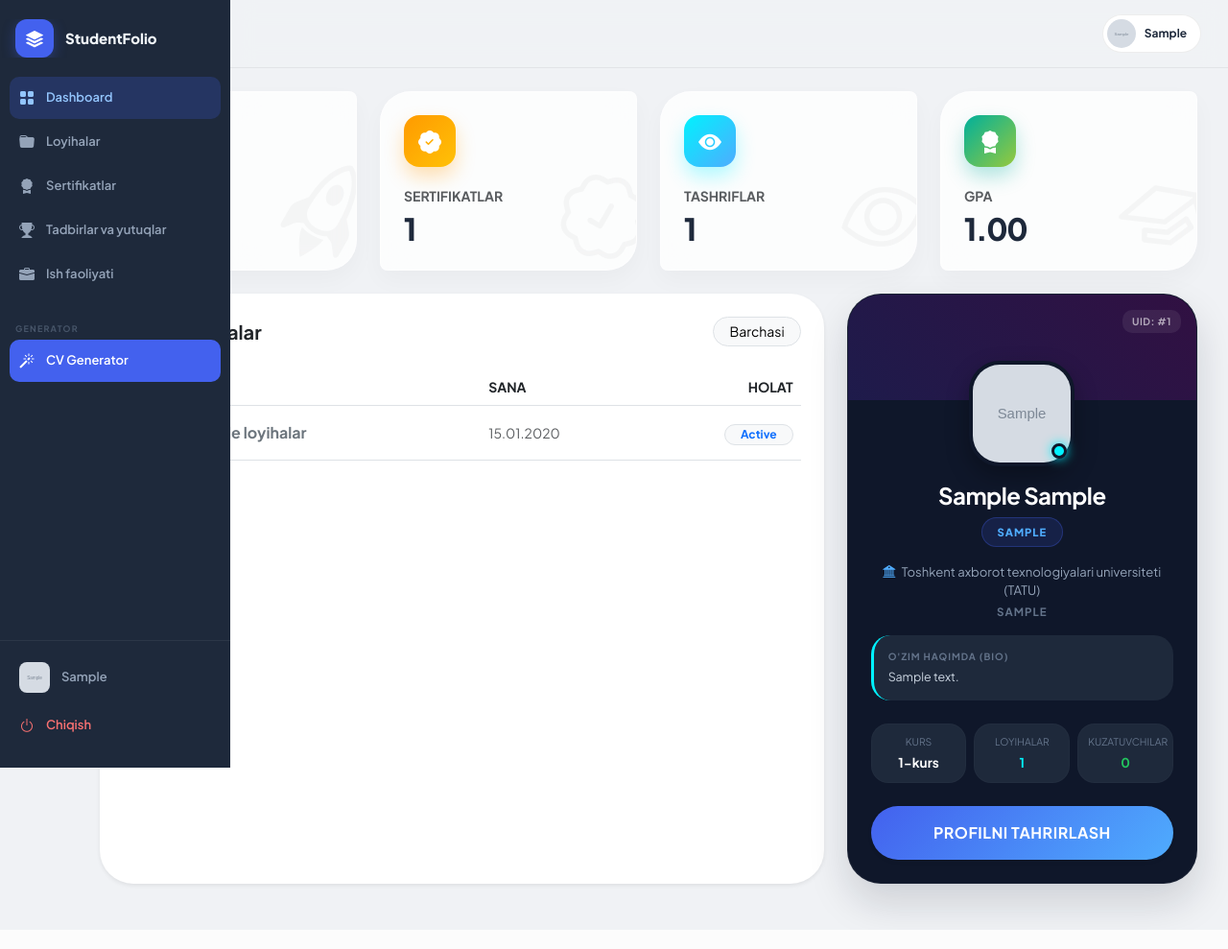
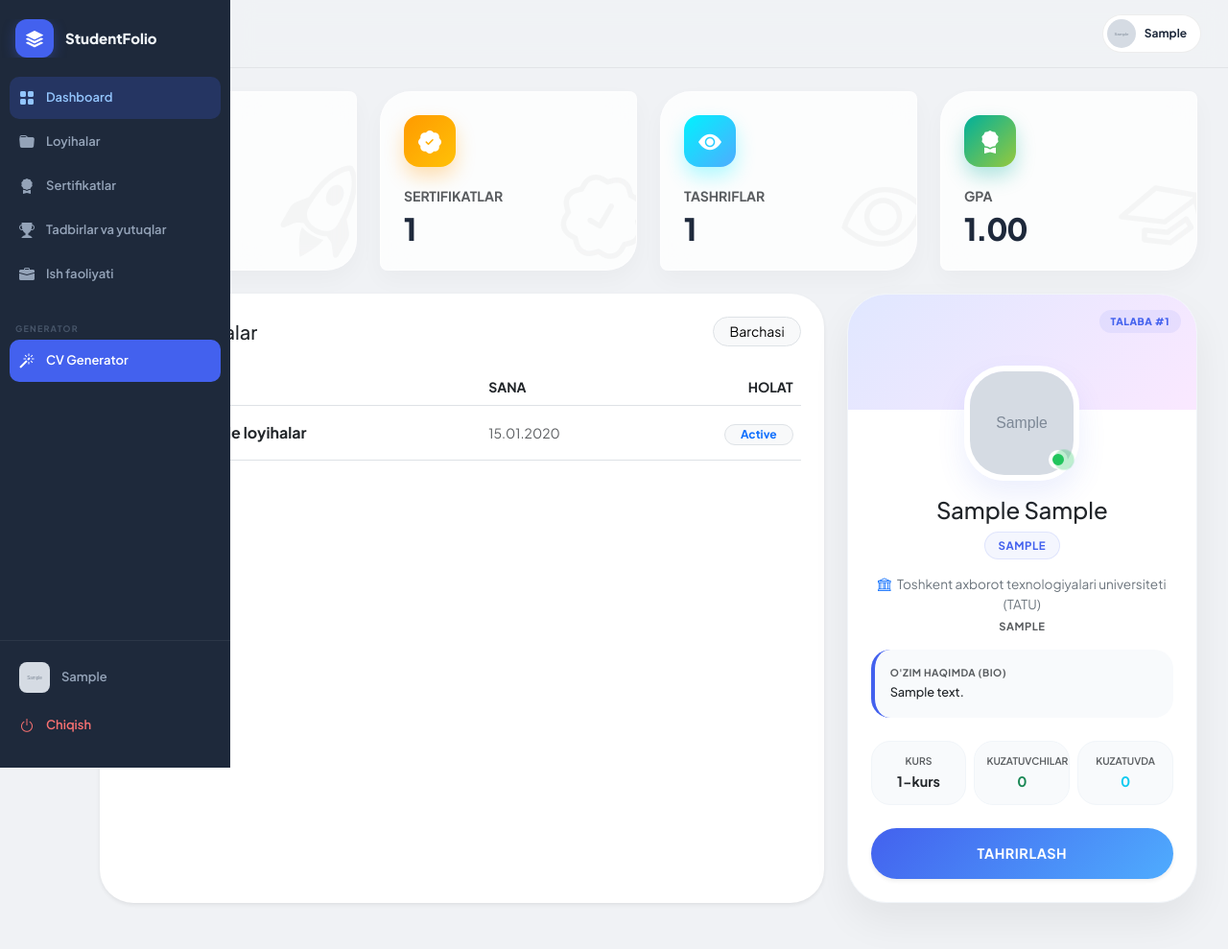
Before and after one commit to AcoderM-tech/StudentFolio, a Django app: page /dashboard/ in a window 1280 px wide. Shown: the whole page at 96% size. Run offline with Django 5.2, Linux system fonts and the light colour scheme; a user stored in the database is signed in; tables that the repository leaves empty hold one stand-in row (values such as "Sample post"); grey boxes marked "Sample" are stand-in pictures.

Commit message:
Refactor CSS styles and update HTML structure

```diff
--- a/templates/dashboard/index.html
+++ b/templates/dashboard/index.html
@@ -2,7 +2,7 @@
 
 {% block content %}
 <style>
-    /* 1. ICON GLOW & GRADIENTS */
+    /* 1. ICON GLOW & GRADIENTS (Asl holatida qoldi, tegilmadi) */
     .bg-glow-primary {
         background: linear-gradient(135deg, #4361ee, #4facfe);
         box-shadow: 0 10px 20px rgba(67, 97, 238, 0.3);
@@ -20,7 +20,7 @@
         box-shadow: 0 10px 20px rgba(0, 176, 155, 0.3);
     }
 
-    /* 2. ASIMMETRIK ULTRA CARDLAR (STATISTIKA) */
+    /* 2. ASIMMETRIK ULTRA CARDLAR (Asl holatida qoldi, tegilmadi) */
     .ultra-card {
         border: 1px solid rgba(255, 255, 255, 0.4);
         border-radius: 32px 8px 32px 8px;
@@ -45,12 +45,13 @@
         width: 54px; height: 54px;
         border-radius: 16px;
         display: flex; align-items: center; justify-content: center;
-        font-size: 24px;
+        font-size: 24px; /* Ikona hajmi */
         margin-bottom: 20px;
         position: relative; z-index: 2;
-        color: white !important;
+        color: white !important; /* Ikona rangi oq bo'lishi shart */
     }
 
+    /* Orqa fondagi ulkan shaffof ikonalar (Asl holatida qoldi) */
     .ultra-bg-icon {
         position: absolute;
         right: -10px; bottom: -10px;
@@ -73,106 +74,77 @@
         margin-bottom: 0;
     }
 
-    /* 3. PREMIUM DARK CYBER PROFIL CARD STYLLARI */
-    .cyber-profile-card {
-        background: #0f172a; /* To'q ko'k-qora fon */
-        border-radius: 35px;
-        overflow: hidden;
-        box-shadow: 0 20px 40px rgba(15, 23, 42, 0.15);
-        border: 1px solid rgba(255, 255, 255, 0.05);
-        transition: all 0.4s ease;
+    /* 3. PROFILE & TABLE (Oq rangli premium va simmetrik yangi styllar) */
+    .profile-card-artistic {
+        background: #ffffff; border-radius: 40px; overflow: hidden;
+        box-shadow: 0 20px 40px rgba(0,0,0,0.06);
+        border: 1px solid #f1f5f9;
     }
-
-    .cyber-profile-card:hover {
-        transform: translateY(-5px);
-        box-shadow: 0 30px 60px rgba(67, 97, 238, 0.15);
-        border-color: rgba(67, 97, 238, 0.2);
-    }
-
-    .cyber-banner {
-        height: 110px;
-        background: linear-gradient(45deg, #1e1b4b, #311042);
+    .profile-banner-art {
+        height: 120px; background: linear-gradient(135deg, #e0e7ff 0%, #fae8ff 100%); /* Oq va och elementlar uchun mayin gradient */
         position: relative;
     }
+    .profile-img-squircle {
+        width: 120px; height: 120px; border-radius: 42px;
+        border: 6px solid #ffffff; object-fit: cover;
+        box-shadow: 0 15px 30px rgba(67, 97, 238, 0.1);
+    }
+    .status-dot-pulse {
+        position: absolute; bottom: 12px; right: 12px;
+        width: 20px; height: 20px; background: #22c55e;
+        border: 4px solid #ffffff; border-radius: 50%;
+    }
+    .status-dot-pulse::after {
+        content: ""; position: absolute; width: 100%; height: 100%;
+        background: #22c55e; border-radius: 50%; animation: pulse-ring 2s infinite;
+    }
+    @keyframes pulse-ring { 0% { transform: scale(1); opacity: 0.6; } 100% { transform: scale(2.5); opacity: 0; } }
 
-    .cyber-avatar-wrap {
-        margin-top: -55px;
-        position: relative;
-        display: inline-block;
-    }
-
-    .cyber-img {
-        width: 110px;
-        height: 110px;
-        border-radius: 32px;
-        border: 4px solid #0f172a;
-        object-fit: cover;
-        box-shadow: 0 10px 25px rgba(0, 0, 0, 0.3);
-        background: #1e293b;
-    }
-
-    .cyber-status-dot {
-        position: absolute;
-        bottom: 8px;
-        right: 8px;
-        width: 16px;
-        height: 16px;
-        background: #00f2fe;
-        border: 3px solid #0f172a;
-        border-radius: 50%;
-        box-shadow: 0 0 12px #00f2fe;
-    }
-
-    .cyber-badge-job {
-        background: rgba(67, 97, 238, 0.15);
-        color: #4facfe;
-        border: 1px solid rgba(67, 97, 238, 0.3);
-        font-size: 0.7rem;
-        letter-spacing: 1px;
-        padding: 6px 16px;
+    /* Ish sohasi va Bio uchun yorug' va toza elementlar */
+    .wow-badge-job {
+        background: rgba(67, 97, 238, 0.06);
+        color: #4361ee;
+        border: 1px solid rgba(67, 97, 238, 0.12);
+        font-size: 0.72rem;
+        letter-spacing: 0.5px;
+        padding: 5px 14px;
         border-radius: 50px;
         display: inline-block;
-        font-weight: 800;
+        font-weight: 700;
     }
-
-    .cyber-bio-box {
-        background: #1e293b;
+    .wow-bio-box {
+        background: #f8fafc;
         border-radius: 20px;
-        padding: 15px;
+        padding: 16px;
         text-align: left;
-        border-left: 3px solid #00f2fe;
+        border-left: 4px solid #4361ee;
     }
-
-    .cyber-metric-box {
-        background: #1e293b;
-        border-radius: 18px;
-        padding: 10px;
+    .wow-metric-box {
+        background: #f8fafc;
+        border: 1px solid #f1f5f9;
+        border-radius: 20px;
+        padding: 12px;
         height: 100%;
         display: flex;
         flex-direction: column;
         justify-content: center;
-        border: 1px solid rgba(255, 255, 255, 0.02);
         transition: 0.3s;
     }
-    .cyber-metric-box:hover {
-        background: #24344d;
-        border-color: rgba(255, 255, 255, 0.05);
+    .wow-metric-box:hover {
+        background: #f1f5f9;
     }
-
-    .cyber-id-chip {
-        background: rgba(255, 255, 255, 0.07);
-        color: rgba(255, 255, 255, 0.6);
-        padding: 4px 10px;
-        border-radius: 10px;
+    .wow-id-chip {
+        background: rgba(67, 97, 238, 0.08);
+        color: #4361ee;
+        padding: 4px 12px;
+        border-radius: 12px;
         font-size: 0.65rem;
-        font-weight: 700;
+        font-weight: 800;
         letter-spacing: 0.5px;
     }
-
-    .profile-card-artistic { overflow: hidden; }
 </style>
 
-<div class="row g-4 mb-4">
+<div class="row g-4">
     <div class="col-md-3 col-6">
         <div class="ultra-card">
             <i class="bi bi-rocket-takeoff ultra-bg-icon"></i>
@@ -216,13 +188,11 @@
             <h3 class="stat-value">{{ profil.gpa }}</h3>
         </div>
     </div>
-</div>
 
-<div class="row g-4">
     <div class="col-lg-8">
         <div class="p-4 bg-white shadow-sm h-100" style="border-radius: 35px;">
             <div class="d-flex justify-content-between align-items-center mb-4">
-                <h5 class="fw-bold text-dark mb-0" style="font-weight: 800;">Oxirgi loyihalar</h5>
+                <h5 class="fw-800 text-dark mb-0">Oxirgi loyihalar</h5>
                 <a href="{% url 'projects' %}" class="btn btn-sm btn-light rounded-pill px-3 border">Barchasi</a>
             </div>
             <div class="table-responsive">
@@ -240,17 +210,13 @@
                             <td>
                                 <div class="d-flex align-items-center">
                                     <img src="{{ loyiha.avatar.url }}" class="rounded-3 me-3" width="40" height="40" style="object-fit: cover;">
-                                    <span class="fw-bold text-secondary">{{ loyiha.nomi }}</span>
+                                    <span class="fw-bold">{{ loyiha.nomi }}</span>
                                 </div>
                             </td>
                             <td class="text-muted small">{{ loyiha.yaratilgan_sana|date:"d.m.Y" }}</td>
                             <td class="text-end">
                                 <span class="badge bg-light text-primary rounded-pill px-3 border">{{ loyiha.get_status_display }}</span>
                             </td>
-                        </tr>
-                        {% empty %}
-                        <tr>
-                            <td colspan="3" class="text-center text-muted py-4">Hozircha loyihalar yuklanmagan.</td>
                         </tr>
                         {% endfor %}
                     </tbody>
@@ -260,41 +226,37 @@
     </div>
 
     <div class="col-lg-4">
-        <div class="cyber-profile-card text-center pb-4 h-100 d-flex flex-column justify-content-between">
+        <div class="profile-card-artistic text-center pb-4 h-100 d-flex flex-column justify-content-between">
             <div>
-                <div class="cyber-banner d-flex align-items-start justify-content-end p-3">
-                    <span class="cyber-id-chip">
-                        UID: #{{ profil.id }}
+                <div class="profile-banner-art d-flex align-items-start justify-content-end p-3">
+                    <span class="wow-id-chip">
+                        TALABA #{{ profil.id }}
                     </span>
                 </div>
 
-                <div class="cyber-avatar-wrap">
-                    <img src="{{ profil.avatar.url }}" class="cyber-img">
-                    <div class="cyber-status-dot"></div>
+                <div style="margin-top: -60px; position: relative; display: inline-block;">
+                    <img src="{{ profil.avatar.url }}" class="profile-img-squircle">
+                    <div class="status-dot-pulse"></div>
                 </div>
 
                 <div class="mt-3 px-4">
-                    <h4 class="fw-bold text-white mb-1" style="letter-spacing: -0.5px;">{{ profil.ism }} {{ profil.familiya }}</h4>
+                    <h4 class="fw-800 text-dark mb-1">{{ profil.ism }} {{ profil.familiya }}</h4>
 
                     {% if profil.ish_sohasi %}
                         <div class="mb-3 mt-2">
-                            <span class="cyber-badge-job text-uppercase">
+                            <span class="wow-badge-job text-uppercase">
                                 {{ profil.ish_sohasi }}
                             </span>
                         </div>
                     {% endif %}
 
-                    <p class="small mb-1" style="color: #94a3b8; font-size: 0.82rem;">
-                        <i class="bi bi-bank2 me-1" style="color: #4facfe;"></i> {{ profil.get_university_display }}
-                    </p>
-                    <p class="small mb-3 text-uppercase fw-bold" style="color: #64748b; font-size: 0.72rem; letter-spacing: 1px;">
-                        {{ profil.fakultet|default:"Fakultet kiritilmagan" }}
-                    </p>
+                    <p class="text-secondary small mb-1" style="font-size: 0.85rem;"><i class="bi bi-bank me-1 text-primary"></i> {{ profil.get_university_display }}</p>
+                    <p class="text-muted small mb-3 text-uppercase fw-bold" style="font-size: 0.7rem; letter-spacing: 0.5px;">{{ profil.fakultet|default:"Fakultet kiritilmagan" }}</p>
 
                     {% if profil.bio_text %}
-                        <div class="cyber-bio-box mb-4">
-                            <span class="d-block small  fw-bold text-uppercase mb-1" style="font-size: 0.62rem; color: #64748b; letter-spacing: 1px;">O'zim haqimda (Bio)</span>
-                            <p class="small mb-0" style="line-height: 1.5; font-size: 0.78rem; color: #cbd5e1;">{{ profil.bio_text }}</p>
+                        <div class="wow-bio-box mb-4">
+                            <span class="d-block small text-muted fw-bold text-uppercase mb-1" style="font-size: 0.65rem; letter-spacing: 0.5px;">O'zim haqimda (Bio)</span>
+                            <p class="text-dark small mb-0" style="line-height: 1.5; font-size: 0.8rem; font-weight: 500;">{{ profil.bio_text }}</p>
                         </div>
                     {% endif %}
                 </div>
@@ -303,30 +265,29 @@
             <div class="px-4 mt-auto">
                 <div class="row g-2 mb-4">
                     <div class="col-4">
-                        <div class="cyber-metric-box">
-                            <span class="d-block small" style="font-size: 0.65rem; color: #64748b; text-transform: uppercase;">Kurs</span>
-                            <span class="fw-bold text-white mt-1" style="font-size: 0.85rem;">{% if profil.kurs %}{{ profil.kurs }}-kurs{% else %}-{% endif %}</span>
+                        <div class="wow-metric-box">
+                            <span class="d-block small text-muted" style="font-size: 0.65rem; text-transform: uppercase; font-weight: 600;">Kurs</span>
+                            <span class="fw-bold text-dark mt-1" style="font-size: 0.9rem;">{% if profil.kurs %}{{ profil.kurs }}-kurs{% else %}-{% endif %}</span>
                         </div>
                     </div>
                     <div class="col-4">
-                        <div class="cyber-metric-box">
-                            <span class="d-block small" style="font-size: 0.65rem; color: #64748b; text-transform: uppercase;">Loyihalar</span>
-                            <span class="fw-bold mt-1" style="font-size: 0.85rem; color: #00f2fe;">{{ l_soni|default:"0" }}</span>
+                        <div class="wow-metric-box">
+                            <span class="d-block small text-muted" style="font-size: 0.65rem; text-transform: uppercase; font-weight: 600;">Kuzatuvchilar</span>
+                            <span class="fw-bold text-success mt-1" style="font-size: 0.9rem;">0</span>
                         </div>
                     </div>
                     <div class="col-4">
-                        <div class="cyber-metric-box">
-                            <span class="d-block small" style="font-size: 0.65rem; color: #64748b; text-transform: uppercase;">Kuzatuvchilar</span>
-                            <span class="fw-bold mt-1" style="font-size: 0.85rem; color: #22c55e;">0</span>
+                        <div class="wow-metric-box">
+                            <span class="d-block small text-muted" style="font-size: 0.65rem; text-transform: uppercase; font-weight: 600;">Kuzatuvda</span>
+                            <span class="fw-bold text-info mt-1" style="font-size: 0.9rem;">0</span>
                         </div>
                     </div>
                 </div>
 
-                <a href="{% url 'profil_form' %}" class="btn btn-primary w-100 rounded-pill py-3 fw-bold shadow-sm" style="background: linear-gradient(135deg, #4361ee, #4facfe); border: none; letter-spacing: 0.5px;">
-                    PROFILNI TAHRIRLASH
+                <a href="{% url 'profil_form' %}" class="btn btn-primary w-100 rounded-pill py-3 fw-bold shadow-sm" style="background: linear-gradient(135deg, #4361ee, #4facfe); border: none; letter-spacing: 0.5px; font-size: 0.9rem;">
+                    TAHRIRLASH
                 </a>
             </div>
-
         </div>
     </div>
 </div>
```
